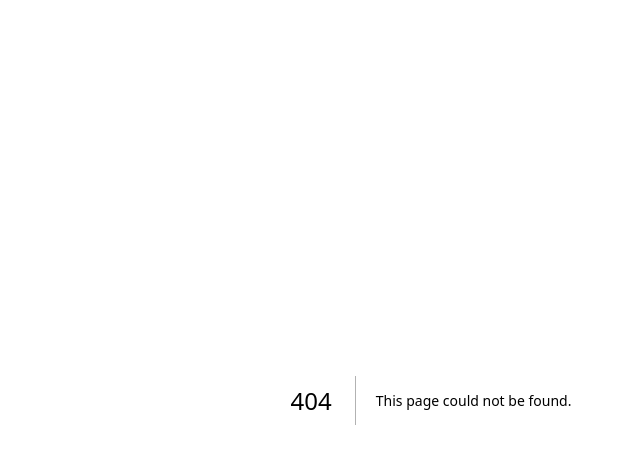
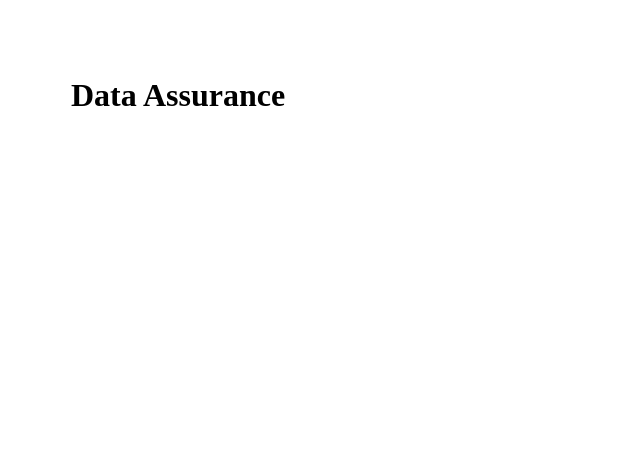
Before and after one commit to polidish/nextjs-boilerplate, a Next.js app: page /assurance in a window 1280 px wide. Before the commit this address had no page. Shown: the top 464 px of the page, without its empty margins (209-849 px from the left). Built offline with nearby package versions, Linux system fonts and the light colour scheme.

Commit message:
Create page.tsx

```diff
--- /dev/null
+++ b/app/assurance/page.tsx
@@ -0,0 +1,14 @@
+export default function AssurancePage() {
+return (
+<main
+style={{
+maxWidth: 720,
+margin: '0 auto',
+padding: '48px 24px',
+fontFamily: 'serif',
+}}
+>
+<h1>Data Assurance</h1>
+</main>
+);
+}
```
